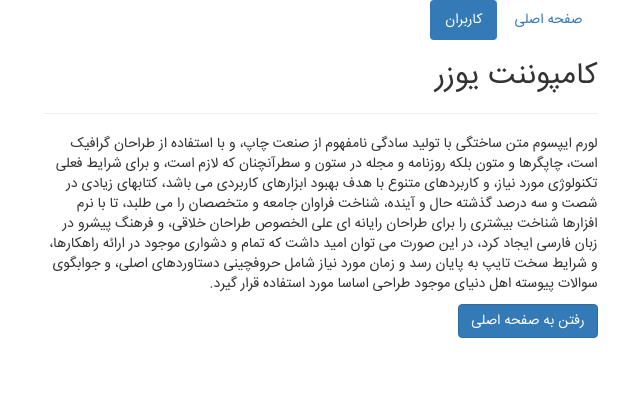
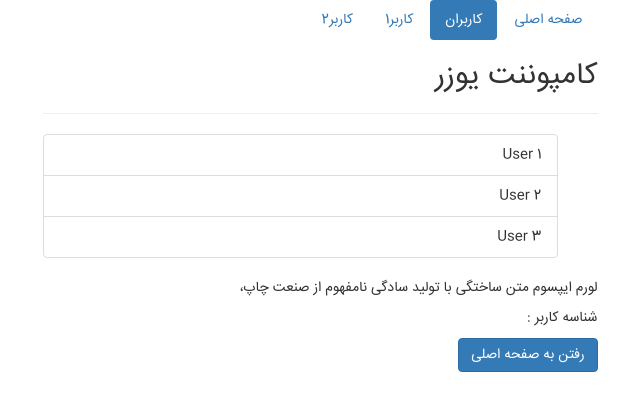
Before and after one commit to hsorena/roxo-vue-cli, a Vue app: page /user in a window 1280 px wide. Shown: the top 410 px of the page, without its empty margins (473-1113 px from the left). Built offline with nearby package versions, Linux system fonts and the light colour scheme.

Commit message:
children component routing

```diff
--- a/src/components/Header.vue
+++ b/src/components/Header.vue
@@ -2,6 +2,8 @@
   <ul class="nav nav-pills">
     <router-link to="/" tag="li" active-class="active" exact><a>صفحه اصلی</a></router-link>
     <router-link to="/user" tag="li" active-class="active" exact><a>کاربران</a></router-link>
+    <router-link to="/user/1" tag="li" active-class="active" exact><a>کاربر1</a></router-link>
+    <router-link to="/user/2" tag="li" active-class="active" exact><a>کاربر2</a></router-link>
   </ul>
 </template>
 
--- a/src/components/User.vue
+++ /dev/null
@@ -1,22 +0,0 @@
-<template>
-  <div>
-    <h2>کامپوننت یوزر</h2>
-    <hr>
-    <p>لورم ایپسوم متن ساختگی با تولید سادگی نامفهوم از صنعت چاپ، و با استفاده از طراحان گرافیک است، چاپگرها و متون بلکه روزنامه و مجله در ستون و سطرآنچنان که لازم است، و برای شرایط فعلی تکنولوژی مورد نیاز، و کاربردهای متنوع با هدف بهبود ابزارهای کاربردی می باشد، کتابهای زیادی در شصت و سه درصد گذشته حال و آینده، شناخت فراوان جامعه و متخصصان را می طلبد، تا با نرم افزارها شناخت بیشتری را برای طراحان رایانه ای علی الخصوص طراحان خلاقی، و فرهنگ پیشرو در زبان فارسی ایجاد کرد، در این صورت می توان امید داشت که تمام و دشواری موجود در ارائه راهکارها، و شرایط سخت تایپ به پایان رسد و زمان مورد نیاز شامل حروفچینی دستاوردهای اصلی، و جوابگوی سوالات پیوسته اهل دنیای موجود طراحی اساسا مورد استفاده قرار گیرد.</p>
-    <button class="btn btn-primary" type="button" @click="navigateToHome">رفتن به صفحه اصلی</button>
-  </div>
-</template>
-
-<script>
-export default {
-  methods:{
-    navigateToHome(){
-      this.$router.push('/')
-    }
-  }
-}
-</script>
-
-<style scoped>
-
-</style>
--- /dev/null
+++ b/src/components/user/User.vue
@@ -0,0 +1,34 @@
+<template>
+  <div>
+    <h2>کامپوننت یوزر</h2>
+    <hr>
+    <router-view></router-view>
+    <p>لورم ایپسوم متن ساختگی با تولید سادگی نامفهوم از صنعت چاپ، </p>
+    <p>شناسه کاربر : {{ id }}</p>
+    <button class="btn btn-primary" type="button" @click="navigateToHome">رفتن به صفحه اصلی</button>
+  </div>
+</template>
+
+<script>
+export default {
+  data(){
+    return {
+      id : this.$route.params.id
+    }
+  },
+  watch:{
+    '$route'(to){
+      this.id = to.params.id
+    }
+  },
+  methods:{
+    navigateToHome(){
+      this.$router.push('/')
+    }
+  }
+}
+</script>
+
+<style scoped>
+
+</style>
--- /dev/null
+++ b/src/components/user/UserDetail.vue
@@ -0,0 +1,16 @@
+<template>
+  <div>
+    <p>شتاسه کاربر : {{$route.params.id}}</p>
+    <router-link tag="button" class="btn btn-warning" :to="'/user/' + $route.params.id + '/edit'">ویرایش کاربر</router-link>
+  </div>
+</template>
+
+<script>
+export default {
+
+}
+</script>
+
+<style scoped>
+
+</style>
--- /dev/null
+++ b/src/components/user/UserEdit.vue
@@ -0,0 +1,15 @@
+<template>
+  <div>
+    <h3>کامپوننت ویرایش کاربر</h3>
+  </div>
+</template>
+
+<script>
+export default {
+
+}
+</script>
+
+<style scoped>
+
+</style>
--- /dev/null
+++ b/src/components/user/UserStart.vue
@@ -0,0 +1,19 @@
+<template>
+<div>
+  <ul class="list-group">
+    <router-link to="/user/1" tag="li" class="list-group-item" style="cursor: pointer">User 1</router-link>
+    <router-link to="/user/2" tag="li" class="list-group-item" style="cursor: pointer">User 2</router-link>
+    <router-link to="/user/3" tag="li" class="list-group-item" style="cursor: pointer">User 3</router-link>
+  </ul>
+</div>
+</template>
+
+<script>
+export default {
+
+}
+</script>
+
+<style scoped>
+
+</style>
```
Also changed, not shown: src/components/Home.vue (+8 -5 lines), src/routes.js (+12 -2 lines).
